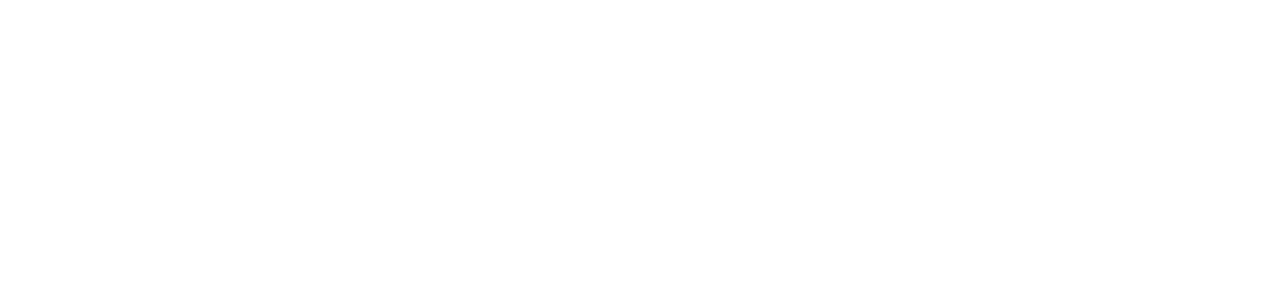
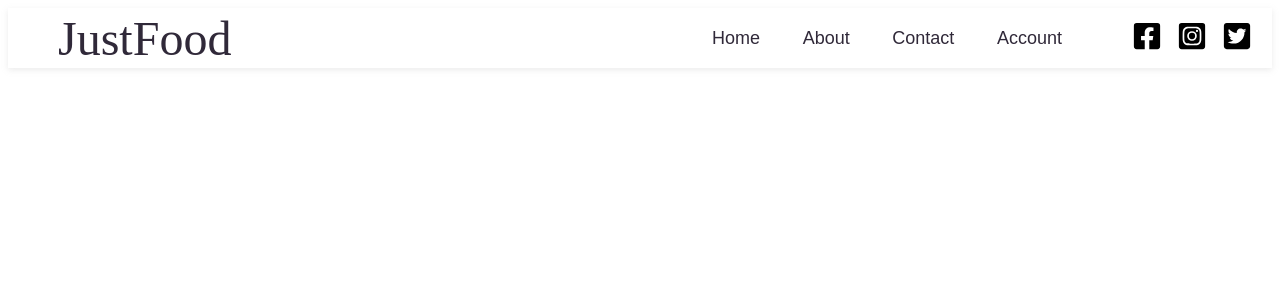
Before and after one commit to jassiG/justfood, a Nuxt app: page /recipe/1 in a window 1280 px wide. Before the commit this address had no page. Shown: the top 300 px of the page. Built offline with nearby package versions, Linux system fonts and the light colour scheme.

Commit message:
Add Recipe UI and UI changes

```diff
--- a/components/Explore.vue
+++ b/components/Explore.vue
@@ -1,53 +1,13 @@
 <template>
     <div class="explore">
-        <ExploreCard v-for="(dish,index) in dishes" :key="index" :dish="dish"
-            :title="dish.subject"
-            :description="dish.description"
-            :tags= "dish.tag"
-            :dishImage="dish.dishImage.url"
-        />
-        <!-- <ExploreCard
-            title="Dish Name"
-            description="This is a description of the dish which is a lot of text to make it look like it is a description of the dish."
-            :tags= '["25 minutes", "Medium Difficulty"]'
-            dishImage="https://source.unsplash.com/gySMaocSdqs/600x300"
-        />
-        <ExploreCard
-            title="Dish Name"
-            description="This is a description of the dish which is a lot of text to make it look like it is a description of the dish."
-            :tags= '["25 minutes", "Medium Difficulty"]'
-            dishImage="https://source.unsplash.com/gySMaocSdqs/600x300"
-        />
-        <ExploreCard
-            title="Dish Name"
-            description="This is a description of the dish which is a lot of text to make it look like it is a description of the dish."
-            :tags= '["25 minutes", "Medium Difficulty"]'
-            dishImage="https://source.unsplash.com/gySMaocSdqs/600x300"
-        />
-        <ExploreCard
-            title="Dish Name"
-            description="This is a description of the dish which is a lot of text to make it look like it is a description of the dish."
-            :tags= '["25 minutes", "Medium Difficulty"]'
-            dishImage="https://source.unsplash.com/gySMaocSdqs/600x300"
-        />
-        <ExploreCard
-            title="Dish Name"
-            description="This is a description of the dish which is a lot of text to make it look like it is a description of the dish."
-            :tags= '["25 minutes", "Medium Difficulty"]'
-            dishImage="https://source.unsplash.com/gySMaocSdqs/600x300"
-        />
-        <ExploreCard
-            title="Dish Name"
-            description="This is a description of the dish which is a lot of text to make it look like it is a description of the dish."
-            :tags= '["25 minutes", "Medium Difficulty"]'
-            dishImage="https://source.unsplash.com/gySMaocSdqs/600x300"
-        />
-        <ExploreCard
-            title="Dish Name"
-            description="This is a description of the dish which is a lot of text to make it look like it is a description of the dish."
-            :tags= '["25 minutes", "Medium Difficulty"]'
-            dishImage="https://source.unsplash.com/gySMaocSdqs/600x300"
-        /> -->
+        <nuxt-link v-for="(dish,index) in dishes" :key="index" :to="{path:'/recipe/' + dish.topics_id, props:{dish: dish}}" >
+            <ExploreCard
+                :title="dish.subject"
+                :description="dish.description"
+                :tags= "dish.tag"
+                :dishImage="dish.dishImage.url"
+            />
+        </nuxt-link>
     </div>
 </template>
 <script>
--- a/components/ExploreCard.vue
+++ b/components/ExploreCard.vue
@@ -39,6 +39,11 @@ export default {
         height: 400px;
         box-shadow: 0px 2px 6px rgba(176, 176, 176, 0.35);
         margin: 40px 20px;
+        transition: 0.1s ease-in-out all;
+        &:hover {
+            transform: scale(1.01);
+            box-shadow: 0px 2px 8px rgba(176, 176, 176, 0.55);
+        }
         .info-panel{
             display: flex;
             flex-direction: column;
--- a/components/Navbar.vue
+++ b/components/Navbar.vue
@@ -23,13 +23,16 @@
         </div>
         <div class="social">
             <a href="https://www.facebook.com/">
-                <object data="../assets/icons/facebook-square-brands.svg" width="30" height="30"> </object>
+                <!-- <object data="../assets/icons/facebook-square-brands.svg" width="30" height="30"> </object> -->
+                <svg xmlns="http://www.w3.org/2000/svg" viewBox="0 0 448 512" width="30" height="30"><path d="M400 32H48A48 48 0 0 0 0 80v352a48 48 0 0 0 48 48h137.25V327.69h-63V256h63v-54.64c0-62.15 37-96.48 93.67-96.48 27.14 0 55.52 4.84 55.52 4.84v61h-31.27c-30.81 0-40.42 19.12-40.42 38.73V256h68.78l-11 71.69h-57.78V480H400a48 48 0 0 0 48-48V80a48 48 0 0 0-48-48z"/></svg>
             </a>
             <a href="https://www.instagram.com/">
-                <object data="../assets/icons/instagram-square-brands.svg" width="30" height="30"> </object>
+                <!-- <object data="../assets/icons/instagram-square-brands.svg" width="30" height="30"> </object> -->
+                <svg xmlns="http://www.w3.org/2000/svg" viewBox="0 0 448 512" width="30" height="30"><path d="M224,202.66A53.34,53.34,0,1,0,277.36,256,53.38,53.38,0,0,0,224,202.66Zm124.71-41a54,54,0,0,0-30.41-30.41c-21-8.29-71-6.43-94.3-6.43s-73.25-1.93-94.31,6.43a54,54,0,0,0-30.41,30.41c-8.28,21-6.43,71.05-6.43,94.33S91,329.26,99.32,350.33a54,54,0,0,0,30.41,30.41c21,8.29,71,6.43,94.31,6.43s73.24,1.93,94.3-6.43a54,54,0,0,0,30.41-30.41c8.35-21,6.43-71.05,6.43-94.33S357.1,182.74,348.75,161.67ZM224,338a82,82,0,1,1,82-82A81.9,81.9,0,0,1,224,338Zm85.38-148.3a19.14,19.14,0,1,1,19.13-19.14A19.1,19.1,0,0,1,309.42,189.74ZM400,32H48A48,48,0,0,0,0,80V432a48,48,0,0,0,48,48H400a48,48,0,0,0,48-48V80A48,48,0,0,0,400,32ZM382.88,322c-1.29,25.63-7.14,48.34-25.85,67s-41.4,24.63-67,25.85c-26.41,1.49-105.59,1.49-132,0-25.63-1.29-48.26-7.15-67-25.85s-24.63-41.42-25.85-67c-1.49-26.42-1.49-105.61,0-132,1.29-25.63,7.07-48.34,25.85-67s41.47-24.56,67-25.78c26.41-1.49,105.59-1.49,132,0,25.63,1.29,48.33,7.15,67,25.85s24.63,41.42,25.85,67.05C384.37,216.44,384.37,295.56,382.88,322Z"/></svg>
             </a>
             <a href="https://www.twitter.com/">
-                <object data="../assets/icons/twitter-square-brands.svg" width="30" height="30"> </object>
+                <!-- <object data="../assets/icons/twitter-square-brands.svg" width="30" height="30"> </object> -->
+                <svg xmlns="http://www.w3.org/2000/svg" viewBox="0 0 448 512" width="30" height="30"><path d="M400 32H48C21.5 32 0 53.5 0 80v352c0 26.5 21.5 48 48 48h352c26.5 0 48-21.5 48-48V80c0-26.5-21.5-48-48-48zm-48.9 158.8c.2 2.8.2 5.7.2 8.5 0 86.7-66 186.6-186.6 186.6-37.2 0-71.7-10.8-100.7-29.4 5.3.6 10.4.8 15.8.8 30.7 0 58.9-10.4 81.4-28-28.8-.6-53-19.5-61.3-45.5 10.1 1.5 19.2 1.5 29.6-1.2-30-6.1-52.5-32.5-52.5-64.4v-.8c8.7 4.9 18.9 7.9 29.6 8.3a65.447 65.447 0 0 1-29.2-54.6c0-12.2 3.2-23.4 8.9-33.1 32.3 39.8 80.8 65.8 135.2 68.6-9.3-44.5 24-80.6 64-80.6 18.9 0 35.9 7.9 47.9 20.7 14.8-2.8 29-8.3 41.6-15.8-4.9 15.2-15.2 28-28.8 36.1 13.2-1.4 26-5.1 37.8-10.2-8.9 13.1-20.1 24.7-32.9 34z"/></svg>
             </a>
         </div>
     </div>
--- a/components/TopPickCard.vue
+++ b/components/TopPickCard.vue
@@ -16,7 +16,7 @@
             <div class="image-panel">
                 <img class="image" :src="dishImage" alt="Unsplash computer image with cat" />
             </div>
-        </div>
+    </div>
 </template>
 <script>
 export default {
@@ -42,6 +42,12 @@ export default {
         box-shadow: 0px 2px 6px rgba(176, 176, 176, 0.35);
         margin: 10px 20px;
         border-radius: 20px;
+        transition: 0.1s ease-in-out all;
+
+        &:hover {
+            transform: scale(1.01);
+            box-shadow: 0px 2px 8px rgba(176, 176, 176, 0.55);
+        }
         .info-panel{
             display: flex;
             flex-direction: column;
--- a/components/TopPicks.vue
+++ b/components/TopPicks.vue
@@ -1,11 +1,13 @@
 <template>
     <div class="top-picks">
-        <TopPickCard v-for="(dish,index) in topDishes" :key="index" :dish="dish"
-            :title="dish.subject"
-            :description="dish.description"
-            :tags= "dish.tag"
-            :dishImage="dish.dishImage.url"
-        />
+        <nuxt-link v-for="(dish,index) in topDishes" :key="index" :to="'/recipe/' + dish.topics_id">
+            <TopPickCard
+                :title="dish.subject"
+                :description="dish.description"
+                :tags= "dish.tag"
+                :dishImage="dish.dishImage.url"
+            />
+        </nuxt-link>
     </div>
 </template>
 <script>
--- /dev/null
+++ b/layout/default.vue
@@ -0,0 +1,3 @@
+<!-- <template>
+  <nuxt keep-alive/>
+</template> -->
--- a/pages/About.vue
+++ b/pages/About.vue
@@ -44,9 +44,9 @@ export default {
             align-items: center;
             justify-content: center;
             width: 100%;
-            background-image: url('../assets/aboutBG.png') ;
+            // background-image: url('../assets/aboutBG.png') ;
             background-blend-mode: darken;
-            background-color: #FFD8D8;
+            // background-color: #FFD8D8;
             background-size: contain;
             background-repeat: no-repeat;
             flex-grow: 20;
@@ -54,8 +54,9 @@ export default {
                 width: 680px;
                 height: 400px;
                 background: rgba(255, 255, 255, 0.4);
-                box-shadow: 0px 0px 11px 5px rgba(113, 113, 113, 0.15);
-                backdrop-filter: blur(6px);
+                box-shadow: 0px 2px 6px rgba(176, 176, 176, 0.35);
+                // backdrop-filter: blur(6px);
+                background-color: #FFD8D8;
                 border-radius: 30px;
                 display: flex;
                 flex-direction: column;
--- a/pages/index.vue
+++ b/pages/index.vue
@@ -1,8 +1,8 @@
 <template>
     <div>
-        <Loading v-if="$fetchState.pending"/>
+        <!-- <Loading v-if="$fetchState.pending"/> -->
         <!-- navbar -->
-        <div v-else class="home">
+        <div class="home">
             <Navbar  />
             <Heading title="Today's Top Picks"/>
             <TopPicks :topDishes="this.topDishes"/>
--- /dev/null
+++ b/pages/recipe/_recipe.vue
@@ -0,0 +1,34 @@
+<template>
+    <div class="recipe">
+        <Navbar />
+        <div class="top-image">
+            <!-- <img :src="dish.dishImage.url" alt="dish image" /> -->
+            <!-- <p>{{ dish.mainContent }}</p> -->
+        </div>
+    </div>
+</template>
+<script>
+import NavBar from '~~/components/Navbar.vue'
+export default {
+    name: "Recipe",
+    components: { NavBar },
+    props: {
+        dish: {},
+    },
+    fetch(){
+        console.log("Recipe Data", this.dish)
+    },
+}
+</script>
+<style lang="scss">
+    a {
+        text-decoration: none;
+        color: #302939;
+    }
+    .recipe{
+        display: flex;
+        flex-direction: column;
+        justify-content: center;
+        align-items: center;
+    }
+</style>
```
